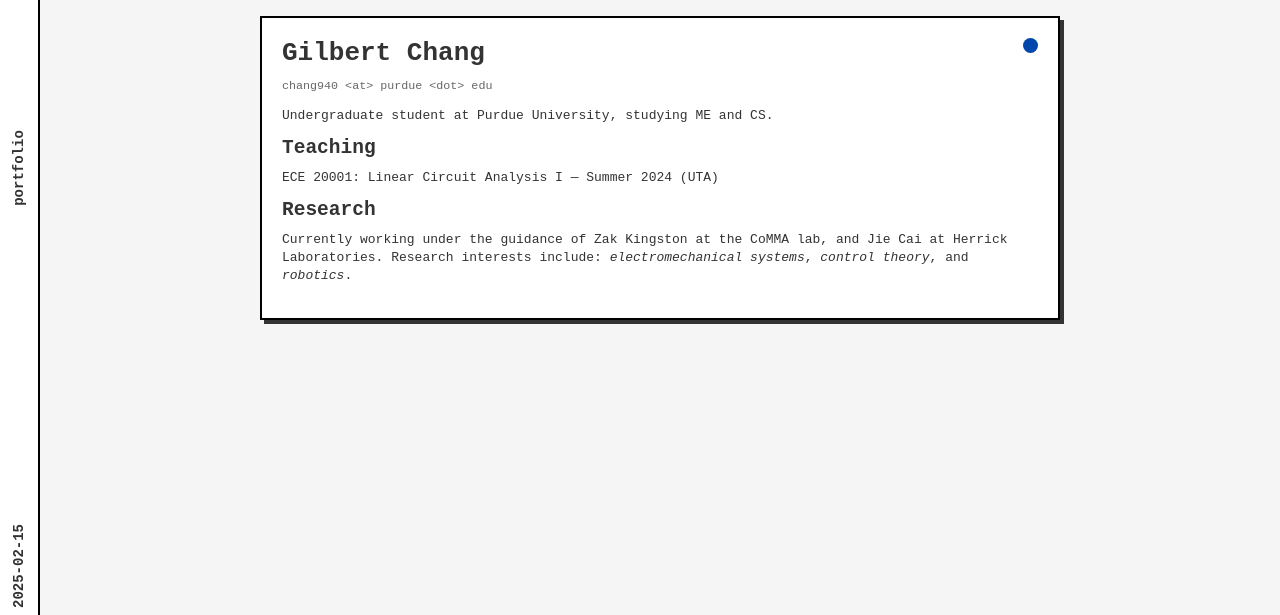
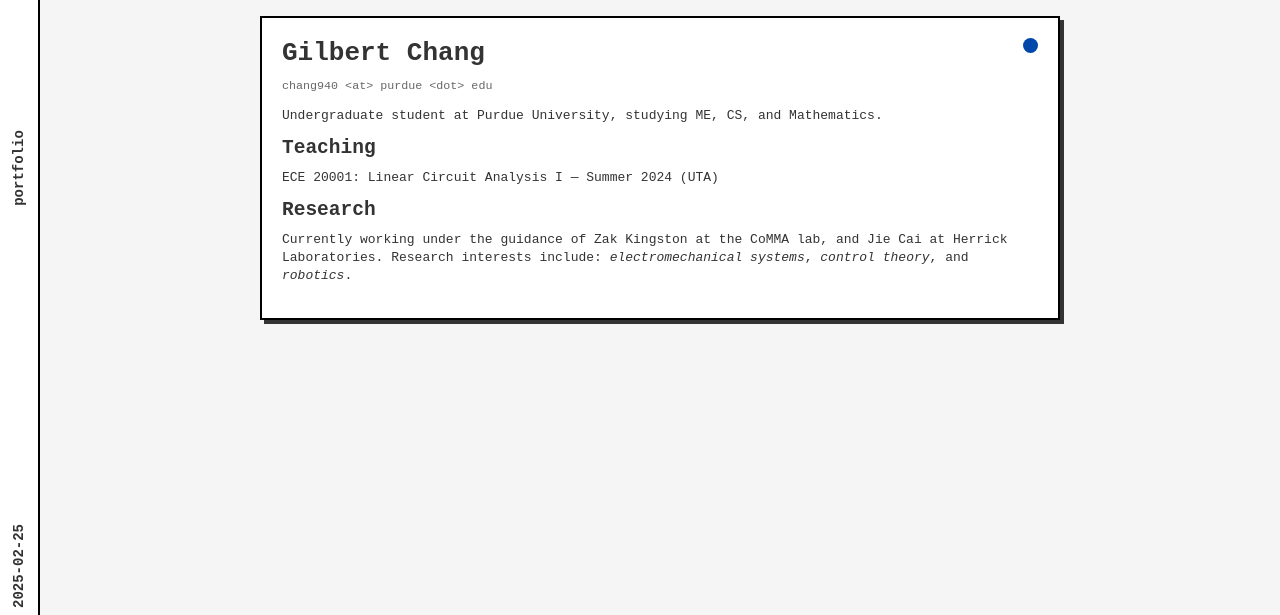
Before and after one commit to vindou/vindou, a Jekyll site: the page index.html, which Jekyll copies as it is, in a window 1280 px wide. Shown: the part 282-897 px from the top of the page. Built offline with Jekyll 4.4.1, drawn with Linux system fonts in a browser that asks for light colours.

Commit message:
updated majors, dates

```diff
--- a/index.html
+++ b/index.html
@@ -150,7 +150,7 @@
   <a class="sidebar" href="https://gilcha.com/portfolio">
     <div class="blue-dot"></div>
     <div class="sidebar-content">portfolio</div>
-    <div class="sidebar-footer">2025-02-15</div>
+    <div class="sidebar-footer">2025-02-25</div>
   </a>
 
   <!-- Main content, centered -->
@@ -162,7 +162,7 @@
 
       <h1>Gilbert Chang</h1>
       <p class="small-text">chang940 &lt;at&gt; purdue &lt;dot&gt; edu</p>
-      <p>Undergraduate student at Purdue University, studying ME and CS.</p>
+      <p>Undergraduate student at Purdue University, studying ME, CS, and Mathematics.</p>
 
       <h2>Teaching</h2>
       <p>ECE 20001: Linear Circuit Analysis I — Summer 2024 (UTA)</p>
--- a/portfolio/index.html
+++ b/portfolio/index.html
@@ -19,7 +19,7 @@
   <a class="sidebar" href="https://gilcha.com">
     <div class="blue-dot"></div>
     <div class="sidebar-content">main</div>
-    <div class="sidebar-footer">2025-02-15</div>
+    <div class="sidebar-footer">2025-02-25</div>
   </a>
 
   <!-- MAIN CONTAINER (grid + detail) -->
--- a/portfolio/under_construction.html
+++ b/portfolio/under_construction.html
@@ -140,7 +140,7 @@
   <a class="sidebar" href="https://gilcha.com/">
     <div class="blue-dot"></div>
     <div class="sidebar-content">main</div>
-    <div class="sidebar-footer">2025-02-16</div>
+    <div class="sidebar-footer">2025-02-25</div>
   </a>
 
   <!-- Main content, centered -->
```
